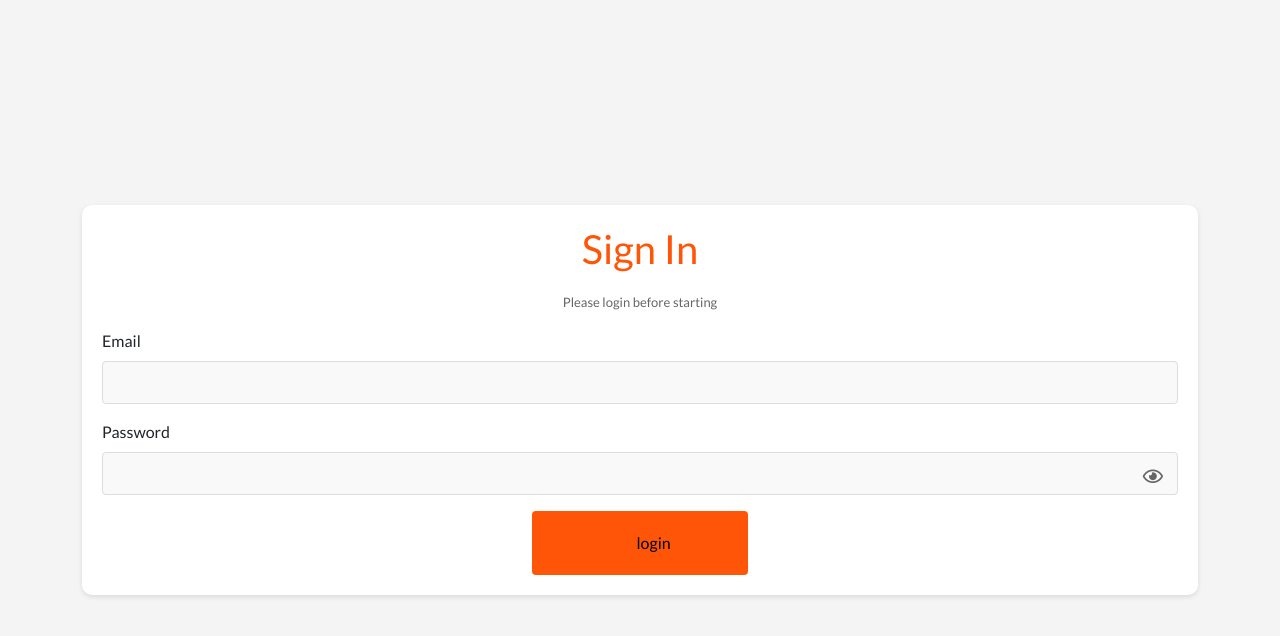
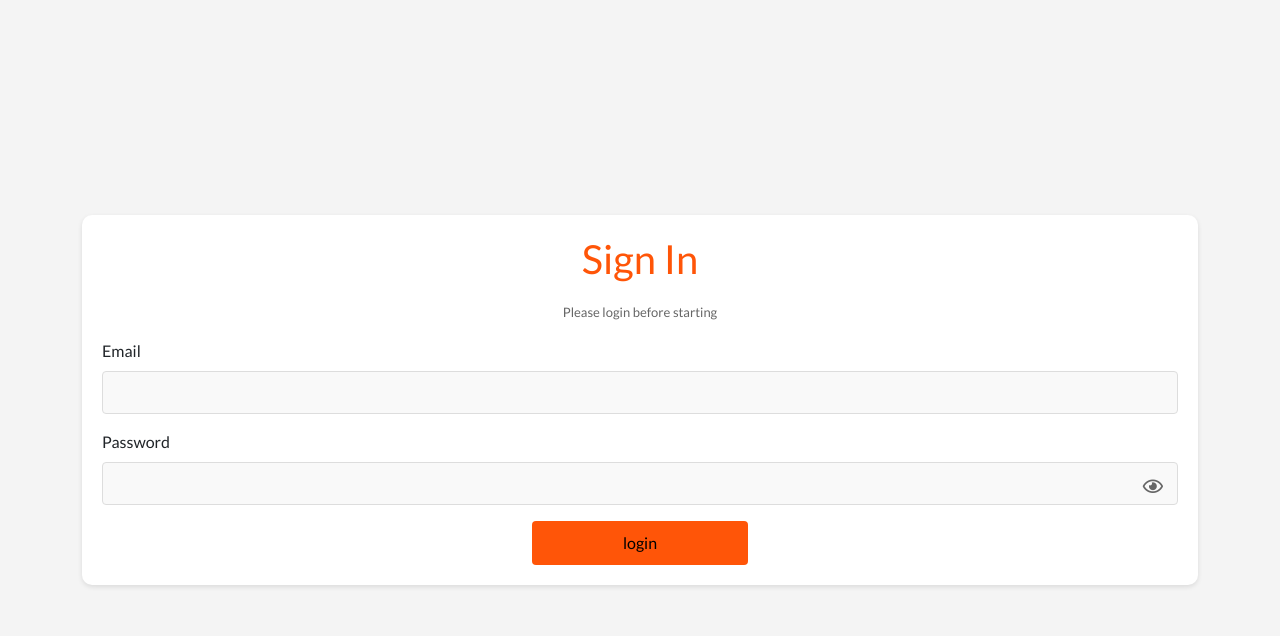
Before and after one commit to Unais-12/UFAM-Workforce-Mapping, a Flask app: page /login in a window 1280 px wide. Shown: the top 636 px of the page. Run offline with Flask 3, Linux system fonts and the light colour scheme.

Commit message:
Fixing login page

```diff
--- a/templates/login.html
+++ b/templates/login.html
@@ -7,7 +7,7 @@
 {% block content %}
 
     <link rel="stylesheet" href="https://cdnjs.cloudflare.com/ajax/libs/font-awesome/5.15.4/css/all.min.css">
-    <div class="form" id="loginform">
+    <div class="form">
         <h1>Sign In</h1>
         <p>Please login before starting</p>
         <form id="login" action="/login" method="POST" class="login">
@@ -25,7 +25,7 @@
                 </div>
             </div>
             <div class="login-button">
-                <button type="submit" class="login-button" id="Login">login</button>
+                <button type="submit" class="Login">login</button>
             </div>
         </form>
 
@@ -44,7 +44,7 @@
                 this.querySelector('i').classList.toggle('fa-eye-slash');
             });
         </script>
-
+    </div>
     <style>
         body {
             font-family: 'Lato', sans-serif;
@@ -63,7 +63,7 @@
             border-radius: 10px;
             box-shadow: 0 2px 5px rgba(0, 0, 0, 0.1);
         }
-            input[type="email"], input[type="password"] {
+        input[type="email"], input[type="password"], input[type="text"] {
             width: 100%;
             padding: 10px 40px 10px 15px; /* Added padding-right to accommodate the toggle icon */
             margin: 8px 0 16px;
@@ -74,6 +74,7 @@
             box-sizing: border-box;
             transition: all 0.3s ease;
         }
+
         input[type="email"]:focus, input[type="password"]:focus {
             border-color: #0066cc;
             background-color: #fff;
@@ -104,7 +105,7 @@
             text-align: center;
             color: #666;
         }
-            .login-button {
+        .Login {
             background-color: #FF5508;
             color: #000000;
             padding: 10px 15px;
@@ -114,13 +115,15 @@
             font-size: 16px;
             width: 20%;
             transition: background-color 0.3s ease;
+            text-align: center;
             margin: 0 auto;
             display: block;
         }
-            .login-button:hover {
+        .Login:hover {
             background-color: #FF5733;
         }
+
     </style>
-    </div>
+
 
 {% endblock %}
```
Lines whose indentation alone changed are shown as unchanged.
